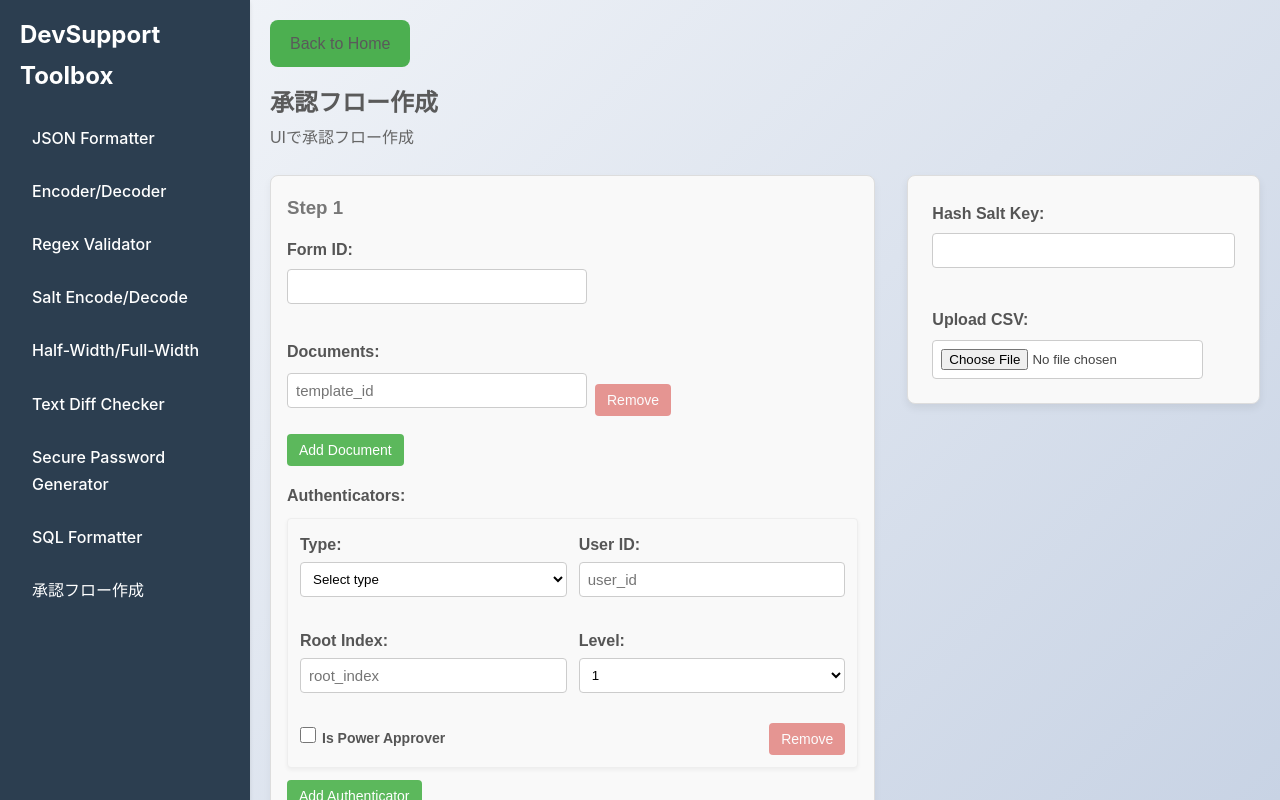
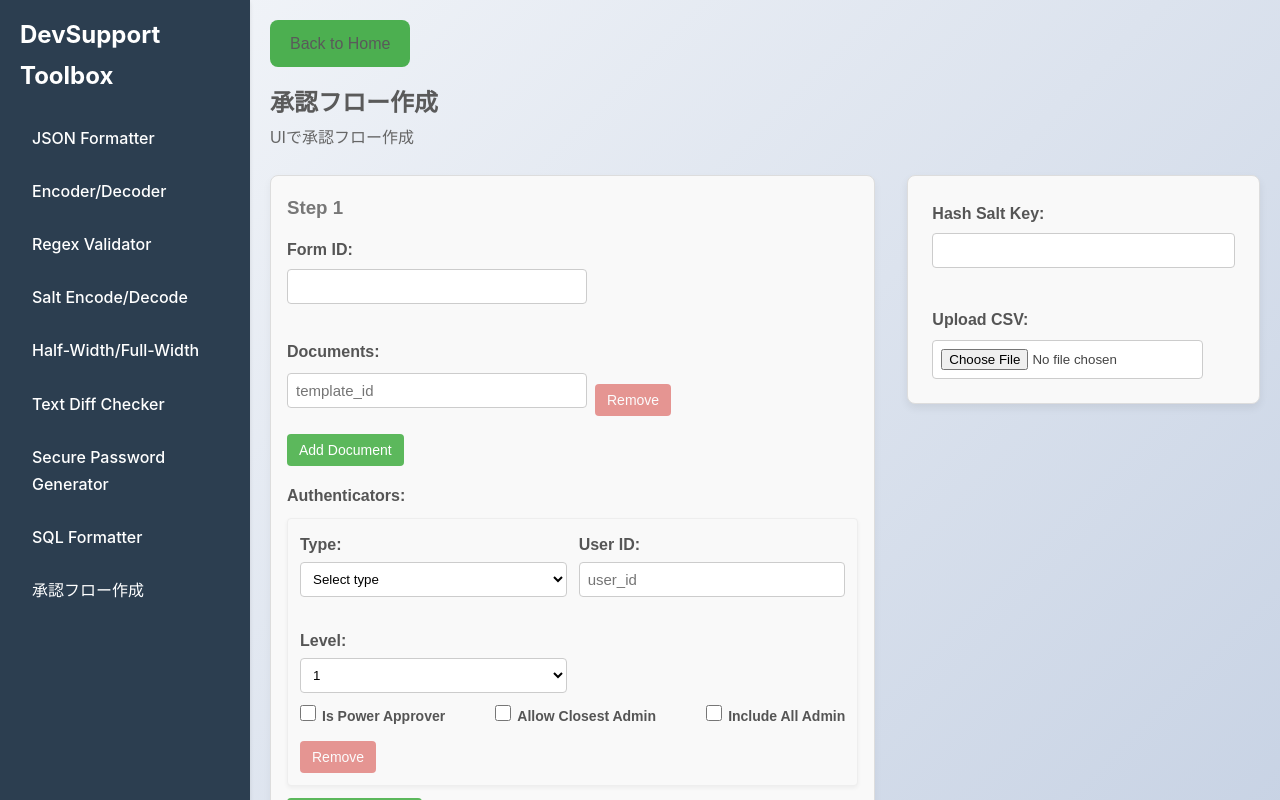
Before and after one commit to kimijanai/ultimatetool, a React (Vite) app: page /json-structure-builder in a window 1280 px wide. Shown: the top 800 px of the page. Built offline with nearby package versions, Linux system fonts and the light colour scheme.

Commit message:
update valid

```diff
--- a/src/components/JsonStructureBuilder.jsx
+++ b/src/components/JsonStructureBuilder.jsx
@@ -11,7 +11,9 @@ function emptyElement() {
       user_id: '',
       root_index: '',
       level: 1,
-      is_power_approver: false
+      is_power_approver: false,
+      allow_closest_admin: false,
+      include_all_admin: false
     }]
   };
 }
@@ -92,7 +94,9 @@ function JsonStructureBuilder() {
       user_id: '',
       root_index: '',
       level: 1,
-      is_power_approver: false
+      is_power_approver: false,
+      allow_closest_admin: false,
+      include_all_admin: false
     });
     setElements(updated);
   };
@@ -245,16 +249,24 @@ function JsonStructureBuilder() {
                           />
                         </div>
 
+                        {auth.type === 'root_admin' && (
                           <div>
-                          <label style={{ fontWeight: 'bold', color: '#555', display: 'block', marginBottom: '4px' }}>Root Index: </label>
+                            <label style={{ fontWeight: 'bold', color: '#555', display: 'block', marginBottom: '4px' }}>
+                              Root Index: <span style={{ color: 'red' }}>*</span>
+                            </label>
                             <input
                               type="number"
                               placeholder="root_index"
                               value={auth.root_index}
+                              required
                               onChange={e => handleAuthenticatorChange(elIdx, authIdx, 'root_index', e.target.value)}
-                            style={{ width: '100%', padding: '8px', borderRadius: 4, border: '1px solid #ccc', backgroundColor: '#fff' }}
+                              style={{ width: '100%', padding: '8px', borderRadius: 4, border: '1px solid #ccc', backgroundColor: '#fff', borderColor: !auth.root_index ? 'red' : '#ccc' }}
                             />
+                            {!auth.root_index && (
+                              <span style={{ color: 'red', fontSize: 12 }}>Required for root_admin</span>
+                            )}
                           </div>
+                        )}
 
                         <div>
                           <label style={{ fontWeight: 'bold', color: '#555', display: 'block', marginBottom: '4px' }}>Level: </label>
@@ -270,7 +282,7 @@ function JsonStructureBuilder() {
                         </div>
                       </div>
 
-                      <div style={{ display: 'flex', justifyContent: 'space-between', alignItems: 'center' }}>
+                      <div style={{ display: 'flex', justifyContent: 'space-between', alignItems: 'center', flexWrap: 'wrap', gap: '12px' }}>
                         <label style={{ fontSize: 14, fontWeight: 'bold', color: '#555' }}>
                           <input
                             type="checkbox"
@@ -280,7 +292,24 @@ function JsonStructureBuilder() {
                           />
                           Is Power Approver
                         </label>
-
+                        <label style={{ fontSize: 14, fontWeight: 'bold', color: '#555' }}>
+                          <input
+                            type="checkbox"
+                            checked={auth.allow_closest_admin || false}
+                            onChange={e => handleAuthenticatorChange(elIdx, authIdx, 'allow_closest_admin', e.target.checked)}
+                            style={{ width: 16, height: 16, marginRight: '6px' }}
+                          />
+                          Allow Closest Admin
+                        </label>
+                        <label style={{ fontSize: 14, fontWeight: 'bold', color: '#555' }}>
+                          <input
+                            type="checkbox"
+                            checked={auth.include_all_admin || false}
+                            onChange={e => handleAuthenticatorChange(elIdx, authIdx, 'include_all_admin', e.target.checked)}
+                            style={{ width: 16, height: 16, marginRight: '6px' }}
+                          />
+                          Include All Admin
+                        </label>
                         <button
                           onClick={() => removeAuthenticator(elIdx, authIdx)}
                           disabled={el.authenticators.length === 1}
```
Also changed, not shown: vercel.json (added), 3 other files (tests, documents, lock files or other folders). Lines whose indentation alone changed are shown as unchanged.
